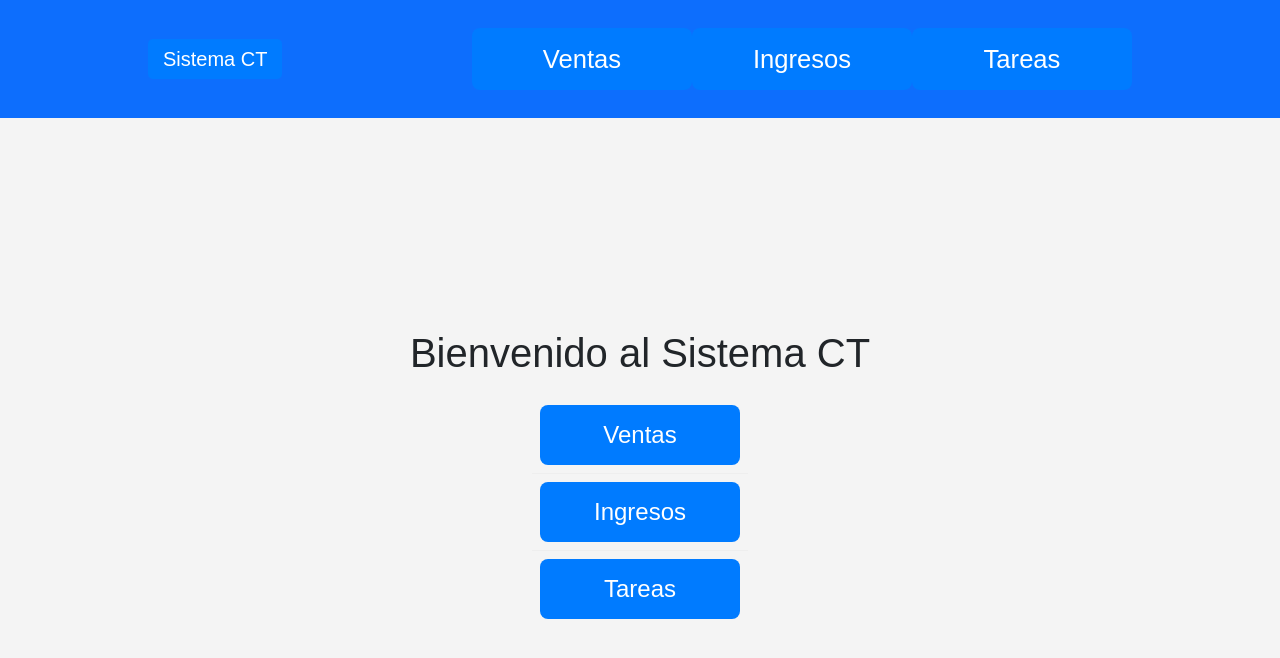
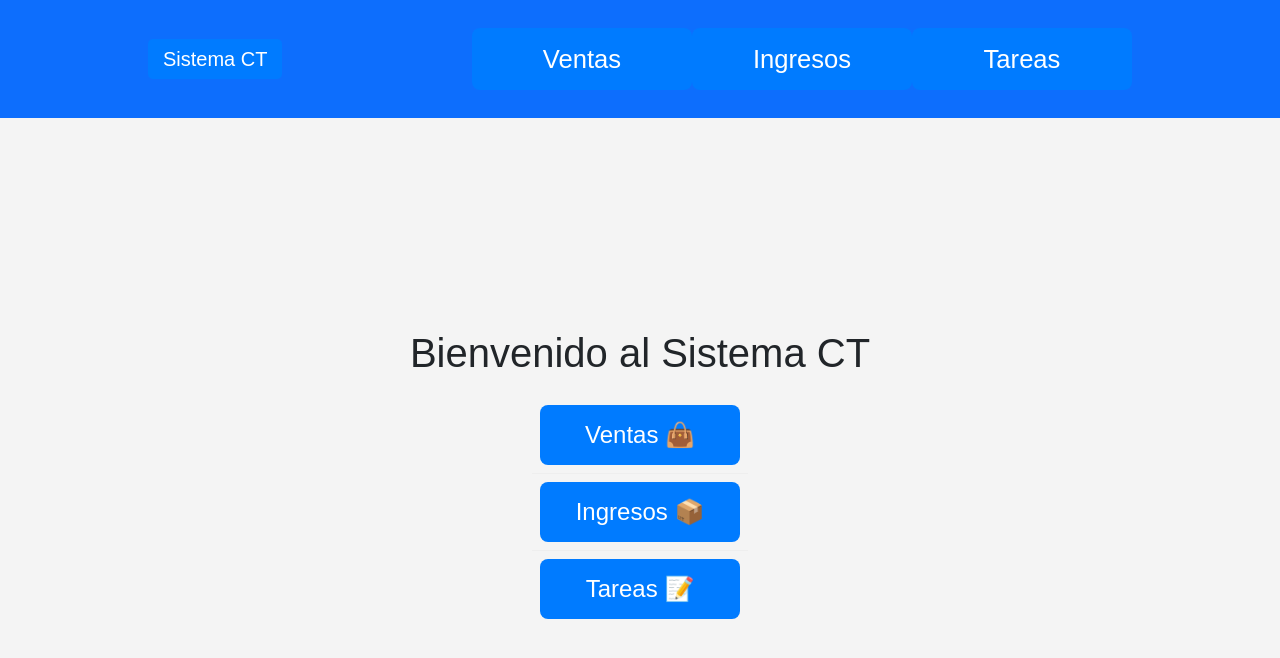
Before and after one commit to franGiannico/ctsistem1, a React (Vite) app: page / in a window 1280 px wide. Shown: the top 658 px of the page. Built offline with nearby package versions, Linux system fonts and the light colour scheme.

Commit message:
agregado de íconos

```diff
--- a/src/pages/Home.jsx
+++ b/src/pages/Home.jsx
@@ -10,13 +10,13 @@ const Home = () => {
       <nav className="nav">
         <ul className="nav-list">
           <li className="nav-item">
-            <Link to="/ventas" className="nav-link">Ventas</Link>
+            <Link to="/ventas" className="nav-link">Ventas 👜</Link>
           </li>
           <li className="nav-item">
-            <Link to="/ingresos" className="nav-link">Ingresos</Link>
+            <Link to="/ingresos" className="nav-link">Ingresos 📦</Link>
           </li>
           <li className="nav-item">
-            <Link to="/tareas" className="nav-link">Tareas</Link>
+            <Link to="/tareas" className="nav-link">Tareas 📝</Link>
           </li>
         </ul>
       </nav>
```
